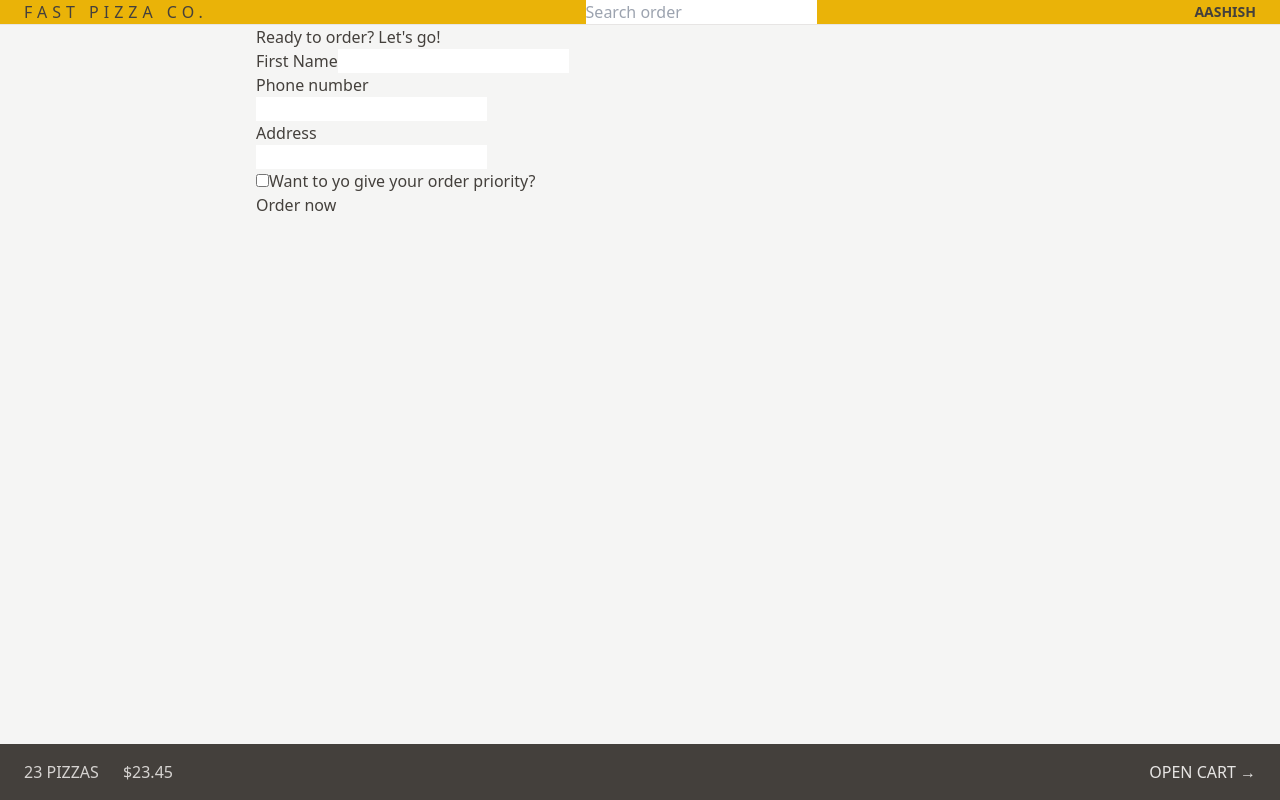
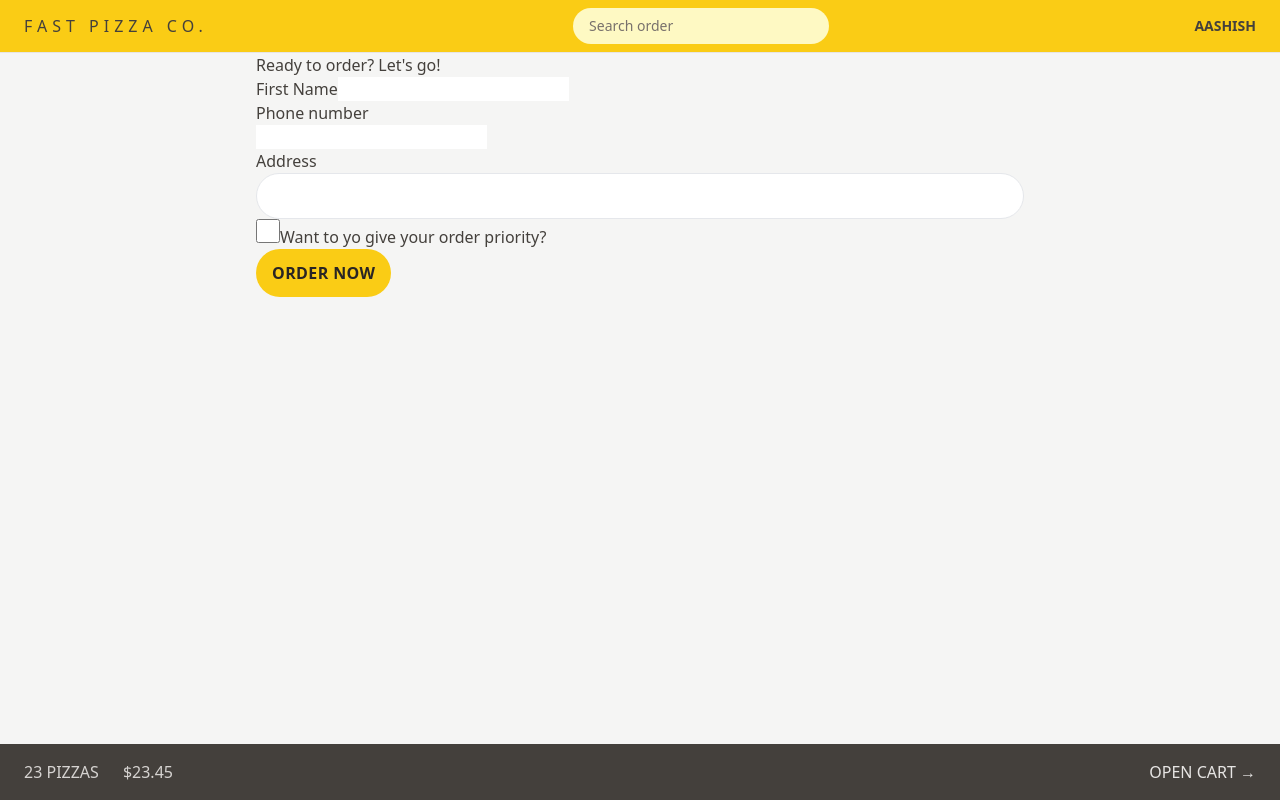
Before and after one commit to Aash417/p43-fast-pizza-react, a React (Vite) app: page /order/new in a window 1280 px wide. Built offline with nearby package versions, Linux system fonts and the light colour scheme.

Commit message:
styling form el

```diff
--- a/src/features/cart/Cart.jsx
+++ b/src/features/cart/Cart.jsx
@@ -29,7 +29,12 @@
 
   return (
     <div>
-      <Link to="/menu">&larr; Back to menu</Link>
+      <Link
+        className="text-sm text-blue-500 hover:text-blue-700 hover:underline "
+        to="/menu"
+      >
+        &larr; Back to menu
+      </Link>
 
       <h2>Your cart, %NAME%</h2>
 
--- a/src/features/order/CreateOrder.jsx
+++ b/src/features/order/CreateOrder.jsx
@@ -62,7 +62,12 @@
         <div>
           <label>Address</label>
           <div>
-						<input type="text" name="address" required />
+            <input
+              className="w-full rounded-full border border-s px-4 py-2 text-sm transition-all duration-300 focus:outline-none focus:ring focus:ring-yellow-400 md:px-6 md:py-3"
+              type="text"
+              name="address"
+              required
+            />
           </div>
         </div>
 
@@ -71,21 +76,19 @@
             type="checkbox"
             name="priority"
             id="priority"
+            className="h-6 w-6 accent-yellow-400 focus:outline-none focus:ring focus:ring-yellow-400 focus:ring-offset-2"
             // value={withPriority}
             // onChange={(e) => setWithPriority(e.target.checked)}
           />
-					<label htmlFor="priority">
-						Want to yo give your order priority?
-					</label>
+          <label htmlFor="priority">Want to yo give your order priority?</label>
         </div>
 
         <div>
-					<input
-						type="hidden"
-						name="cart"
-						value={JSON.stringify(cart)}
-					/>
-					<button disabled={isSubmitting}>
+          <input type="hidden" name="cart" value={JSON.stringify(cart)} />
+          <button
+            disabled={isSubmitting}
+            className="inline-block rounded-full bg-yellow-400 px-4 py-3 font-semibold uppercase tracking-wide text-stone-800 transition-colors duration-300 hover:bg-yellow-300 focus:outline-none focus:ring focus:ring-yellow-300 focus:ring-offset-2 disabled:cursor-not-allowed"
+          >
             {isSubmitting ? 'Placing order ...' : 'Order now'}
           </button>
         </div>
--- a/src/features/order/SearchOrder.jsx
+++ b/src/features/order/SearchOrder.jsx
@@ -19,6 +19,7 @@
         placeholder="Search order "
         value={query}
         onChange={(e) => setQuery(e.target.value)}
+        className="w-28 rounded-full bg-yellow-100 px-4 py-2 text-sm transition-all duration-300  placeholder:text-stone-500 focus:w-72 focus:outline-none focus:ring focus:ring-yellow-500 focus:ring-opacity-50 sm:w-64"
       />
     </form>
   );
--- a/src/ui/Header.jsx
+++ b/src/ui/Header.jsx
@@ -4,7 +4,7 @@
 
 function Header() {
   return (
-    <header className="flex items-center justify-between border-b border-stone-200 bg-yellow-500 uppercase sm:px-6">
+    <header className="flex  items-center justify-between  border-b border-stone-200 bg-yellow-400 px-4 py-2 uppercase sm:px-6">
       <Link to="/" className="tracking-[5px] ">
         Fast Pizza co.
       </Link>
```
Lines whose indentation alone changed are shown as unchanged.
